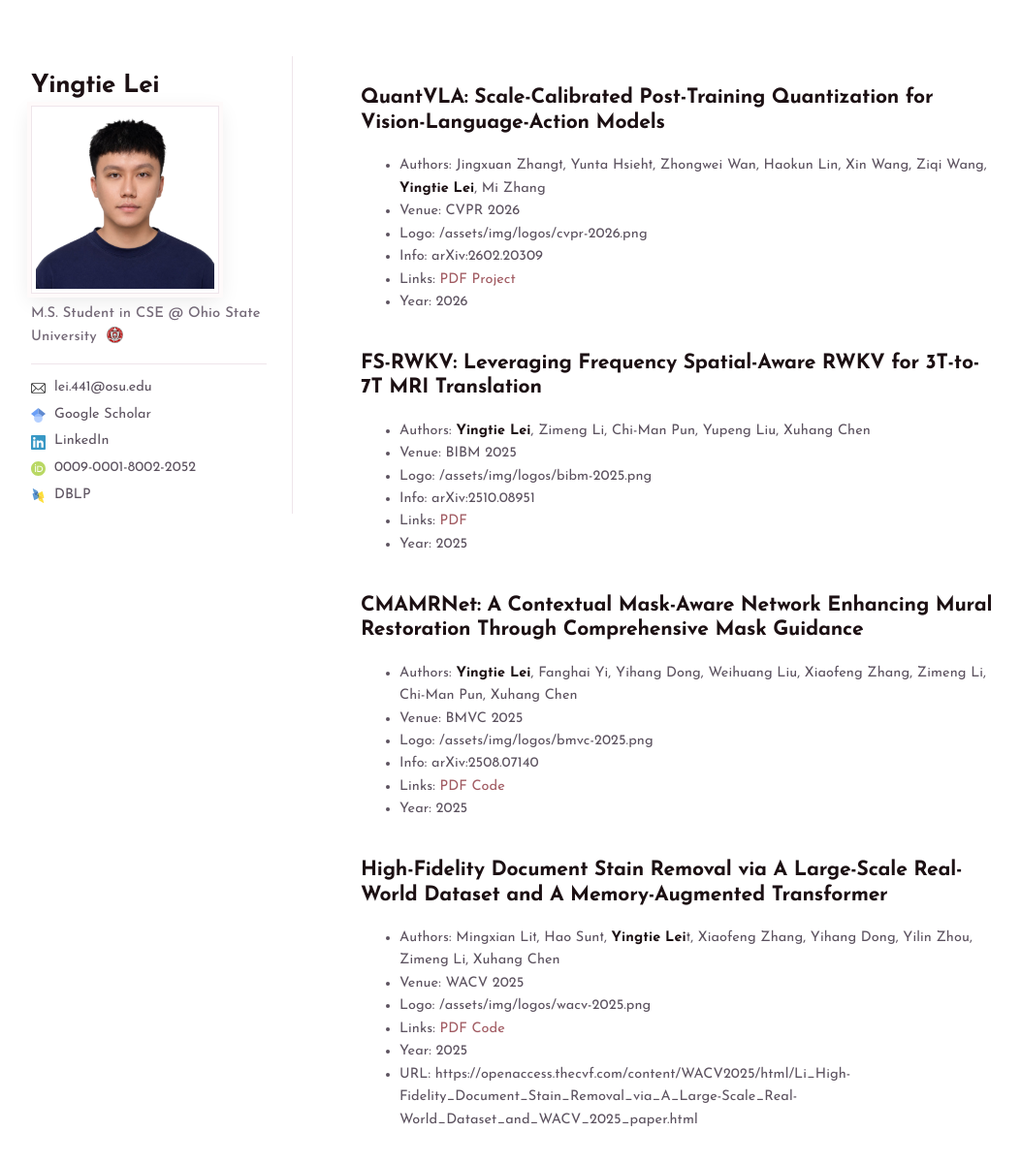
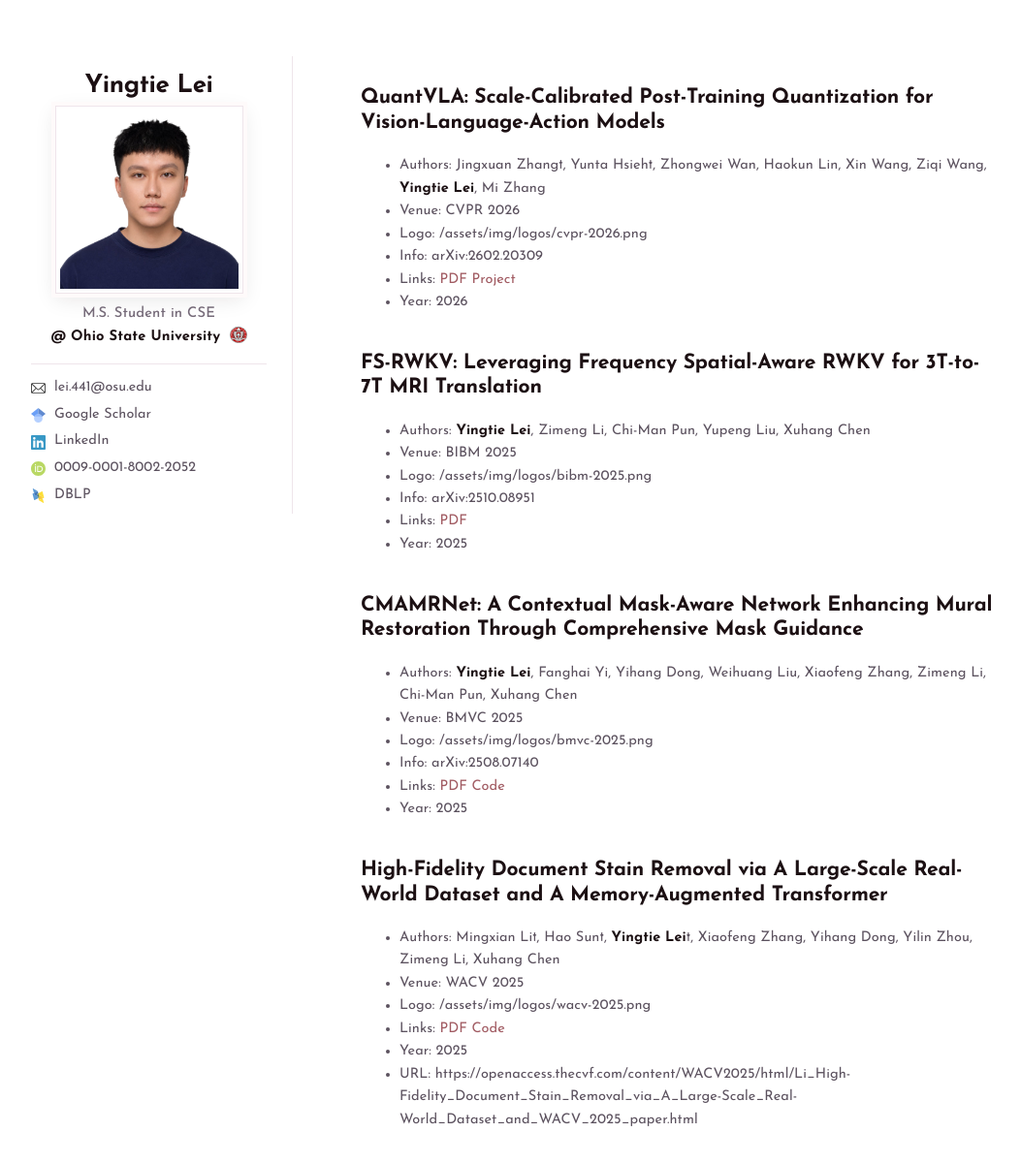
Before and after one commit to yingtie-lei/yingtie-lei.github.io, a Jekyll site: the page built from publications.md, in a window 1280 px wide and 1237 px high. Shown: the top 1201 px of the window at 97% size, without its empty margins (108-1161 px from the left). Built offline with Jekyll 4.4.1, drawn with Linux system fonts in a browser that asks for light colours; our own code applies the rules of GitHub Pages for plain Markdown files.

Commit message:
made some modifications

```diff
--- a/_config.yml
+++ b/_config.yml
@@ -1,6 +1,6 @@
 title: Yingtie Lei
 logo: /assets/img/headshot.png
-description: M.S. Student in CSE @ Ohio State University
+description: "M.S. Student in CSE <br><strong>@ Ohio State University</strong>"
 tagline_icon: /assets/img/osu-logo.svg
 show_downloads: false
 theme: jekyll-theme-minimal
--- a/_includes/head-custom.html
+++ b/_includes/head-custom.html
@@ -1,7 +1,7 @@
 <!-- start custom head snippets, customize with your own _includes/head-custom.html file -->
 
-<link rel="icon" type="image/png" href="{{ '/assets/img/headshot.png' | relative_url }}">
-<meta name="title" content="Yingtie Lei">
+<link rel="icon" type="image/png" href="{{ '/assets/img/osu-ohio-state-university-seeklogo.png' | relative_url }}">
+<meta name="title" content="Yingtie Lei | Homepage">
 
 <link rel="preconnect" href="https://fonts.googleapis.com">
 <link rel="preconnect" href="https://fonts.gstatic.com" crossorigin>
--- a/_layouts/default.html
+++ b/_layouts/default.html
@@ -5,7 +5,8 @@
     <meta http-equiv="X-UA-Compatible" content="IE=edge">
     <meta name="viewport" content="width=device-width, initial-scale=1">
 
-{% seo %}
+    <title>Yingtie Lei | Homepage</title>
+{% seo title=false %}
     <link rel="stylesheet" href="{{ "/assets/css/style.css?v=" | append: site.github.build_revision | relative_url }}">
     <!--[if lt IE 9]>
     <script src="https://cdnjs.cloudflare.com/ajax/libs/html5shiv/3.7.3/html5shiv.min.js"></script>
--- a/assets/css/style.scss
+++ b/assets/css/style.scss
@@ -157,6 +157,7 @@ section > p em {
 header {
     padding-right: 26px;
     box-sizing: border-box;
+    text-align: center;   /* centers the name, avatar, and tagline below */
 }
 
 /* avatar halo (direct child of <header> only — NOT the .contact-icon imgs).
```
Also changed, not shown: assets/img/osu-ohio-state-university-seeklogo.png (added).
